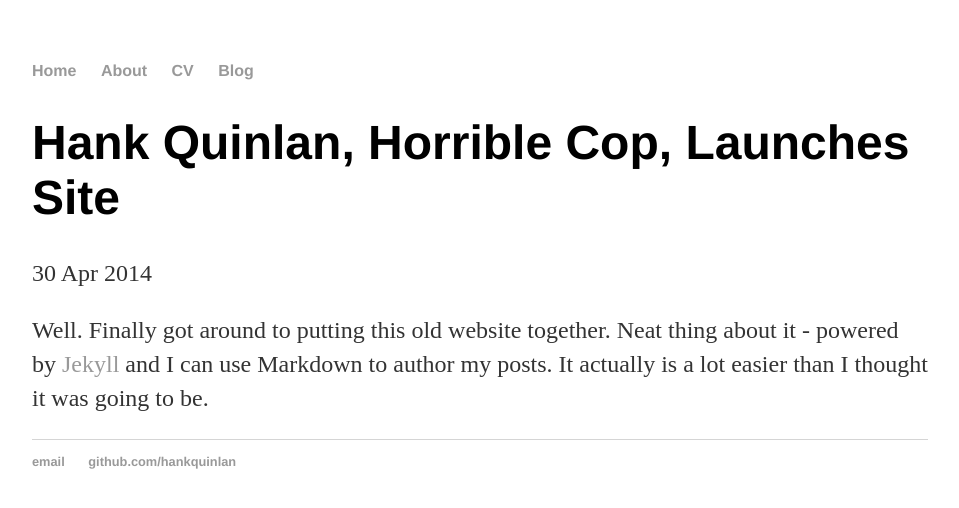
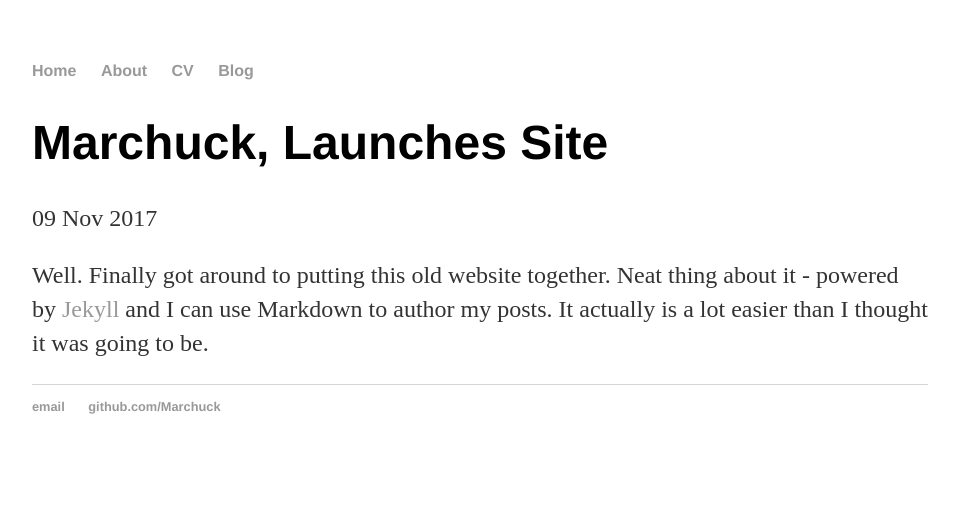
Before and after one commit to Marchuck/marchuck.github.io, a Jekyll site: the page built from _posts/2017-11-09-marchuck-site-launched.md, in a window 1280 px wide. Shown: the top 508 px of the page, without its empty margins (160-1119 px from the left). Built offline with Jekyll 4.4.1, drawn with Linux system fonts in a browser that asks for light colours.

Commit message:
added sth

```diff
--- a/_layouts/default.html
+++ b/_layouts/default.html
@@ -25,8 +25,8 @@
 
   <footer>
    <ul>
-   <li><a href="mailto:hankquinlanhub@gmail.com">email</a></li>
-   <li><a href="https://github.com/hankquinlan">github.com/hankquinlan</a></li>
+   <li><a href="mailto:marczak.b2b@gmail.com">email</a></li>
+   <li><a href="https://github.com/hankquinlan">github.com/Marchuck</a></li>
    </ul>
   </footer>
   </body>
--- a/_posts/2014-04-30-hank-quinlan-site-launched.md
+++ b/_posts/2017-11-09-marchuck-site-launched.md
@@ -1,7 +1,7 @@
 ---
 layout: post
-title: "Hank Quinlan, Horrible Cop, Launches Site"
-date: 2014-04-30
+title: "Marchuck, Launches Site"
+date: 2017-11-09
 ---
 
 Well. Finally got around to putting this old website together. Neat thing about it - powered by [Jekyll](http://jekyllrb.com) and I can use Markdown to author my posts. It actually is a lot easier than I thought it was going to be.
--- a/about/index.html
+++ b/about/index.html
@@ -1,6 +1,6 @@
 ---
 layout: default
-title: About Hank Quinlan
+title: About Łukasz Marczak
 ---
 
 		<div class="about">
--- a/blog/index.html
+++ b/blog/index.html
@@ -1,6 +1,6 @@
 ---
 layout: default
-title: Hank Quinlan's Blog
+title: Marchuck's Blog
 ---
 <h1>{{ page.title }}</h1>
 <ul class="posts">
--- a/index.html
+++ b/index.html
@@ -5,5 +5,5 @@ title: Hello folks!
 
 		<div class="blurb">
 			<h1>Hi there, I am Łukasz!</h1>
-			<p>I like coffee & sugar mix and favor clean code. <a href="/about">Read more about me</a></p>
+			<p>I like coffee & sugar mix and prefer clean code. <a href="/about">Read more about me</a></p>
 		</div>
```
Also changed, not shown: other parts of about/index.html (+2 -2 lines), blog/atom.xml (+8 -8 lines), README.md.
